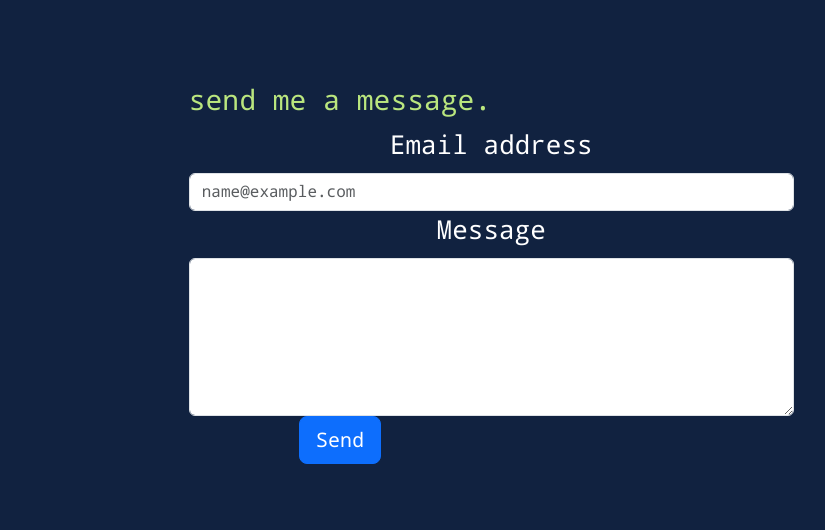
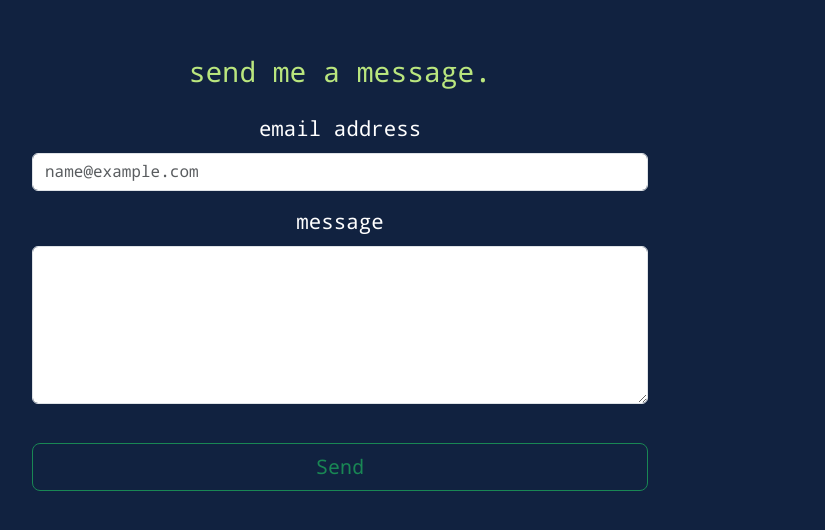
Before and after one commit to ChristopherBare/ChristopherBare.github.io, a React (Create React App) app in the folder site/: page / in a window 1280 px wide. Shown: the part 2368-2898 px from the top of the page, without its empty margins (300-1125 px from the left). Built offline with nearby package versions, Linux system fonts and the light colour scheme.

Commit message:
added contact css

```diff
--- a/site/src/contact/contact.js
+++ b/site/src/contact/contact.js
@@ -1,25 +1,33 @@
 // Header.js
 import {siteColors} from '../styles/styles'
+import '../styles/contact.css'
 import Form from 'react-bootstrap/Form'
 import Button from 'react-bootstrap/Button'
+import Container from 'react-bootstrap/Container'
 
 function Contact() {
     return (
         <header className="App-header" id="contact">
+            <Container style={{ width: '40rem'}}>
             <div className="Header" style={{fontFamily: 'NotoMono-Regular'}}>
                 <h3 style={{color: siteColors.green}}>send me a message.</h3>
-                <Form style={{ width: '200%'}}>
-                    <Form.Group className="md" controlId="exampleForm.ControlInput1">
-                        <Form.Label>Email address</Form.Label>
+                <Form>
+                    <Form.Group className="md form" controlId="exampleForm.ControlInput1">
+                        <Form.Label style={{fontSize: "1.3rem"}}>email address</Form.Label>
                         <Form.Control type="email" placeholder="name@example.com" />
                     </Form.Group>
-                    <Form.Group className="mb-6" controlId="exampleForm.ControlTextarea1">
-                        <Form.Label>Message</Form.Label>
+                    <Form.Group className="md form" controlId="exampleForm.ControlTextarea1">
+                        <Form.Label style={{fontSize: "1.3rem"}}>message</Form.Label>
                         <Form.Control as="textarea" rows={6} />
                     </Form.Group>
                 </Form>
-                <Button className="btn btn-lg btn-primary">Send</Button>
+                <br/>
+                <div className="d-grid gap-2">
+                    <Button size="lg" variant="outline-success">Send</Button>
+                </div>
+
             </div>
+            </Container>
         </header>
     );
 }
--- /dev/null
+++ b/site/src/styles/contact.css
@@ -0,0 +1,7 @@
+.form {
+    padding-top: 10px;
+}
+
+.form-button {
+    width: 80%;
+}
```
